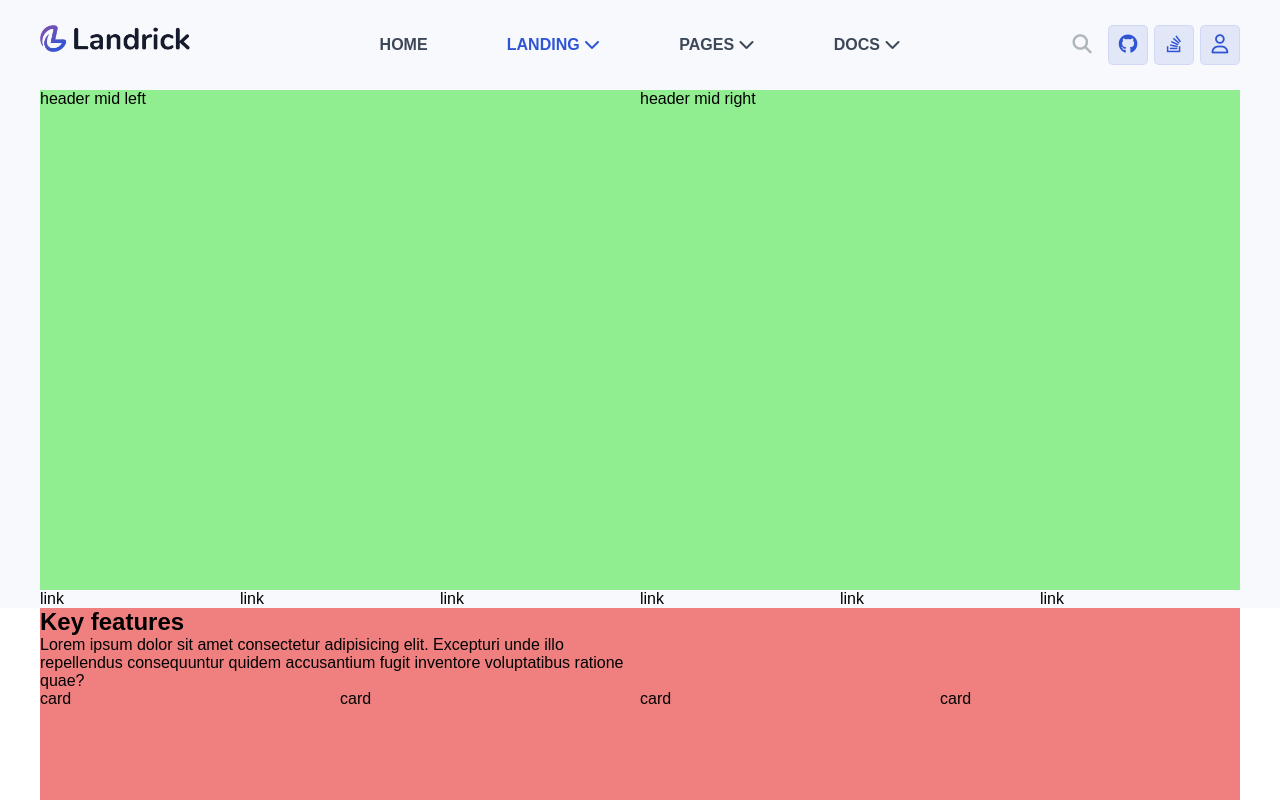
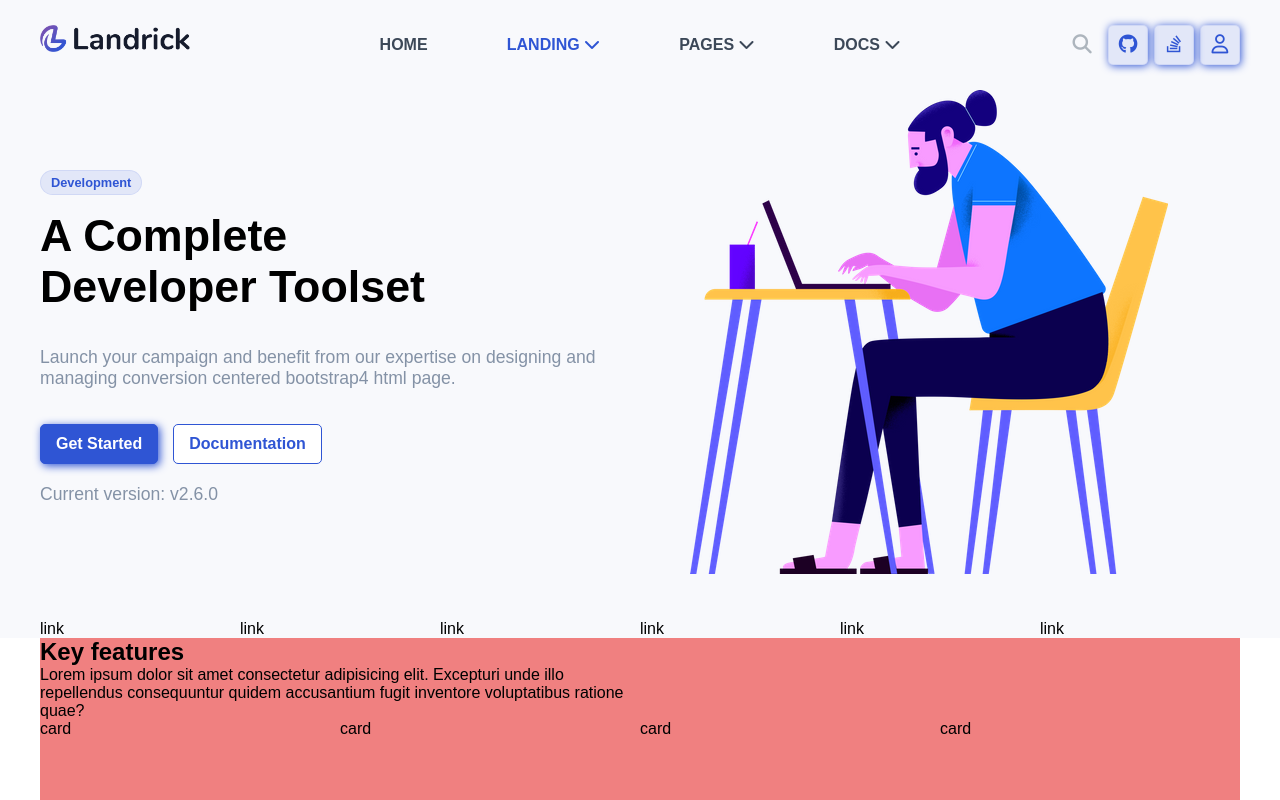
Before and after one commit to Claudio-Pri/proj-html-vuejs, a Vue app: page / in a window 1280 px wide. Shown: the top 800 px of the page. Built offline with nearby package versions, Linux system fonts and the light colour scheme.

Commit message:
header-middle

```diff
--- a/src/assets/scss/main.scss
+++ b/src/assets/scss/main.scss
@@ -65,3 +65,26 @@
 ul {
     list-style: none;
 }
+
+.blue-btn {
+    padding: 10px 15px;
+    border-radius: 5px;
+    border: 1px solid $mainBlue;
+    background-color: $mainBlue;
+    color: white;
+    font-size: 1rem;
+    font-weight: 700;
+    box-shadow: 2px 2px 8px $mainBlue;
+
+}
+
+.white-btn {
+    padding: 10px 15px;
+    border-radius: 5px;
+    border: 1px solid $mainBlue;
+    background-color: white;
+    color: $mainBlue;
+    font-size: 1rem;
+    font-weight: 700;
+
+}
--- a/src/assets/scss/partials/variables.scss
+++ b/src/assets/scss/partials/variables.scss
@@ -3,5 +3,6 @@ $mainBgblue: #2F55D41A;
 
 $mainGray: #3C4858;
 $lightGray: #ADB5BD;
+$textGray: #8492A6;
 
 $lightBg: #F8F9FC;
--- a/src/components/AppHeader.vue
+++ b/src/components/AppHeader.vue
@@ -49,8 +49,27 @@ export default {
     <div class="header-middle">
       <div class="container">
         <div class="my-row">
-          <div class="my-col-6">header mid left</div>
-          <div class="my-col-6">header mid right</div>
+          <div class="my-col-6 header-middle-left">
+            <span class="lable">
+              Development
+            </span>
+            <h1>
+              A Complete <br> Developer Toolset
+            </h1>
+            <p>
+              Launch your campaign and benefit from our expertise on designing and managing conversion centered bootstrap4 html page.
+            </p>
+            <div class="btn-container">
+              <button class="blue-btn">Get Started</button>
+              <button class="white-btn">Documentation</button>
+            </div>
+            <p>
+              Current version: v2.6.0
+            </p>
+          </div>
+          <div class="my-col-6">
+            <img src="/img/about.png" alt="about">
+          </div>
         </div>
       </div>
     </div>
@@ -73,12 +92,6 @@ export default {
 <style lang="scss" scoped>
 @use '../assets/scss/partials/variables' as *;
 
-
-//debug struttura
-// .my-row>* {
-//   background-color: aquamarine;
-//   border: 1px solid red;
-// }
 header {
   background-color: $lightBg;
 }
@@ -132,6 +145,8 @@ header {
     border-radius: 5px;
     background-color: $mainBgblue;
     color: $mainBlue;
+    box-shadow: 1px 1px 8px 0 $mainBlue;
+
 
   }
 
@@ -144,10 +159,39 @@ header {
   width: 40px;
 
 }
-.header-middle .my-row {
-  min-height: 500px;
-  background-color: lightgreen;
+.header-middle .header-middle-left {
+  padding: 80px 0;
+  .lable {
+    border: 1px solid $mainBgblue;
+    border-radius:50px;
+    background-color: $mainBgblue;
+    color: $mainBlue;
+    font-size: 0.8rem;
+    font-weight: bold;
+    display: inline-block;
+    margin-bottom: 15px;
+    padding: 4px 10px;
+  }
+  h1 {
+    font-size: 2.8rem;
+    margin-bottom: 35px;
+  }
+  p {
+    font-size: 1.1rem;
+    color: $textGray;
+    margin-bottom: 35px;
+  }
+  .btn-container {
+    margin-bottom: 20px;
+    &.btn-container> * {
+      margin-right: 15px;
+    }
+  }
+}
+.header-middle .my-col-6 img {
+  margin-left: 50px;
 }
 
 
+
 </style>
```
